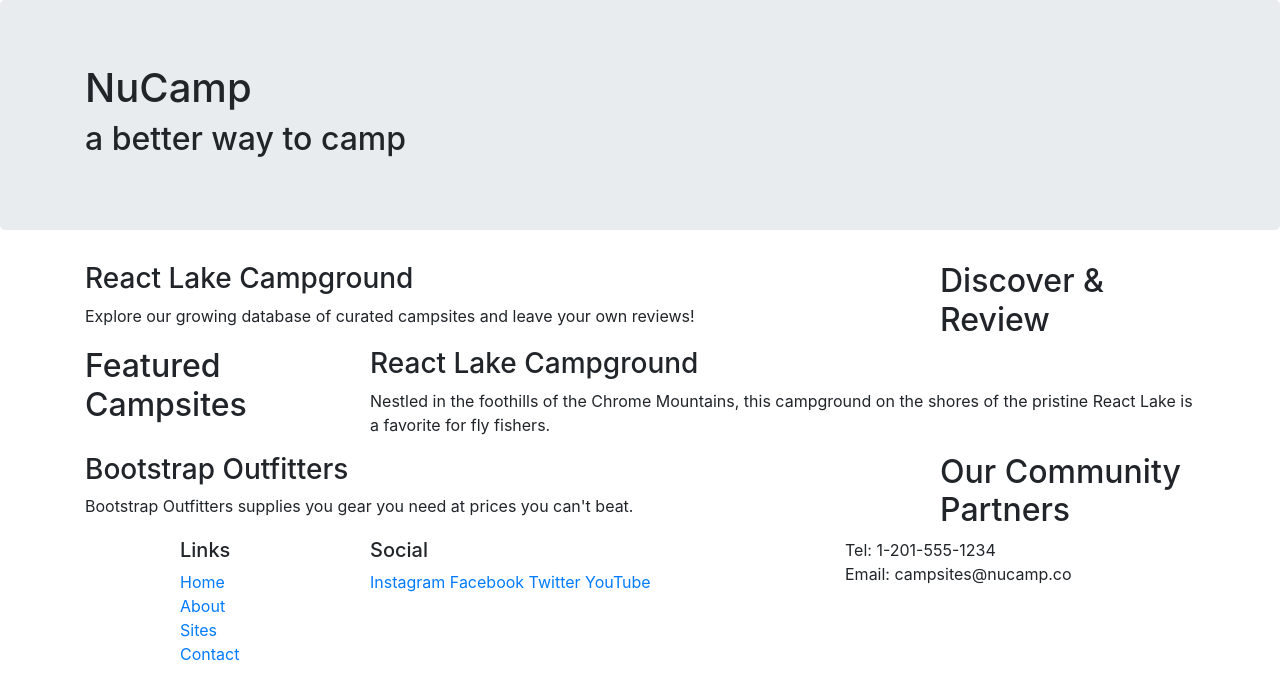
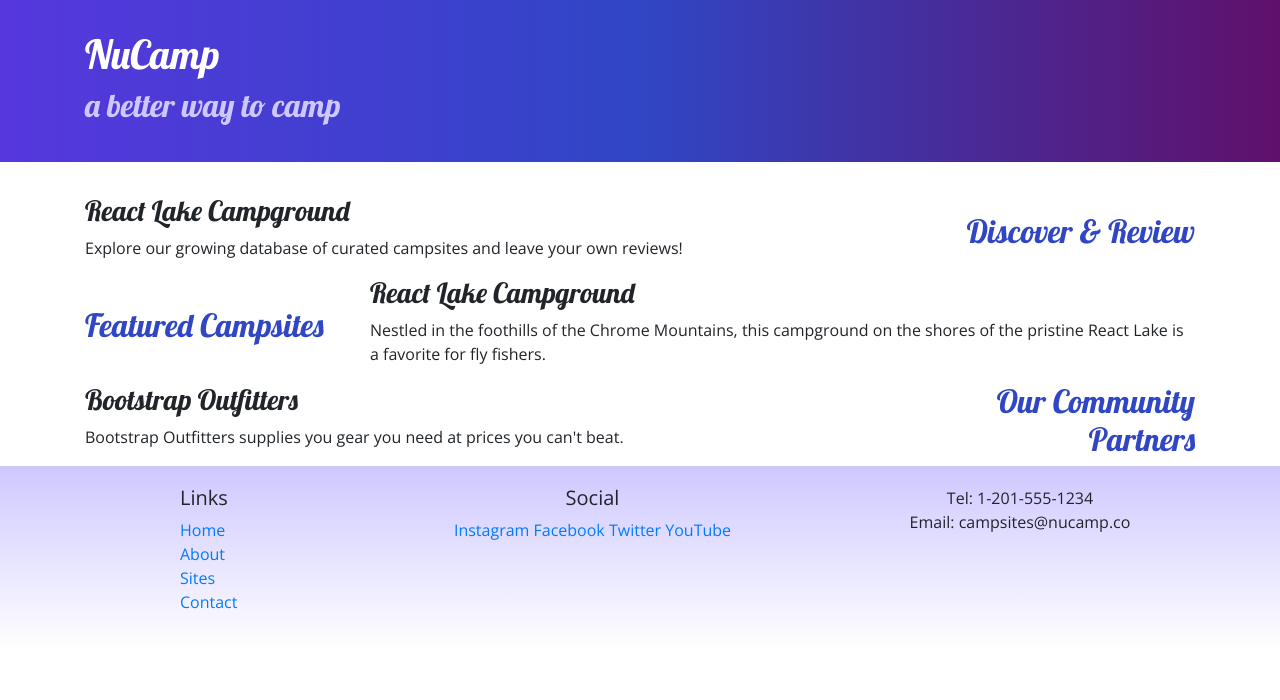
Before and after one commit to technologikl/nucamp-bootstrap, a website: page index.html in a window 1280 px wide. Drawn offline with nearby package versions, Linux system fonts and the light colour scheme.

Commit message:
Adding Custom Styles

```diff
--- /dev/null
+++ b/css/styles.css
@@ -0,0 +1,32 @@
+body {
+    font-family: "Open Sans", sans-serif;
+}
+
+h1, h2, h3 {
+    font-family: "Lobster", cursive;
+}
+
+h2 {
+    color: #3046C5
+}
+
+header h2 {
+    color: #CEC8FF
+}
+
+footer {
+    background-image: linear-gradient(#CEC8FF, white);
+    padding: 20px 0;
+}
+
+.jumbotron {
+    padding: 30px;
+    background-image: linear-gradient(to right, #5637DD, #3046C5, #60106B);
+    color: white;
+}
+
+.row content {
+    padding: 50px, 0;
+    border-bottom: 1px ridge;
+    min-height: 200px;
+}
--- a/index.html
+++ b/index.html
@@ -6,12 +6,14 @@
         <meta name="viewport" content="width=device-width, initial-scale=1"/>
         <!--Bootstrap CSS-->
         <link rel="stylesheet" href="node_modules/bootstrap/dist/css/bootstrap.min.css"/>
-
+        <!--Additional CSS must be placed after Bootstrap CSS-->
+        <link rel="stylesheet" href="https://fonts.googleapis.com/css?family=lobster|Open+Sans"/>
+        <link rel="stylesheet" href="css/styles.css"/>
         <title>NuCamp: A Better Way To Camp</title>
     </head>
 
     <body>
-        <header class="jumbotron">
+        <header class="jumbotron jumbotron-fluid">
             <div class="container">
                 <div class="row">
                     <div class="col">
@@ -23,9 +25,9 @@
         </header>
 
         <div class="container">
-            <div class="row">
+            <div class="row row-content align-items-center">
                 <div class="col-sm-4 order-sm-last col-md-3">
-                    <h2>Discover & Review</h2>
+                    <h2 class="text-sm-right">Discover & Review</h2>
                 </div>
                 <div class="col">
                     <h3>React Lake Campground</h3>
@@ -33,7 +35,7 @@
                 </div>
             </div>
 
-            <div class="row">
+            <div class="row row-content align-items-center">
                 <div class="col-sm-4 col-md-3">
                     <h2>Featured Campsites</h2>
                 </div>
@@ -43,9 +45,9 @@
                 </div>
             </div>
 
-            <div class="row">
+            <div class="row row-content align-items-center">
                 <div class="col-sm-4 order-sm-last col-md-3">
-                    <h2>Our Community Partners</h2>
+                    <h2 class="text-sm-right">Our Community Partners</h2>
                 </div>
                 <div class="col">
                     <h3>Bootstrap Outfitters</h3>
@@ -67,7 +69,7 @@
                         </ul>
                     </div>
 
-                    <div class="col-6 col-sm-5">
+                    <div class="col-6 col-sm-5 text-center">
                         <h5>Social</h5>
                         <a href="http://instagram.com/">Instagram</a>
                         <a href="http://facebook.com/">Facebook</a>
@@ -75,7 +77,7 @@
                         <a href="http://youtube.com/">YouTube</a>
                     </div>
 
-                    <div class="col-sm-4">
+                    <div class="col-sm-4 text-center">
                         Tel: 1-201-555-1234<br/>
                         Email: campsites@nucamp.co
                     </div>
```
